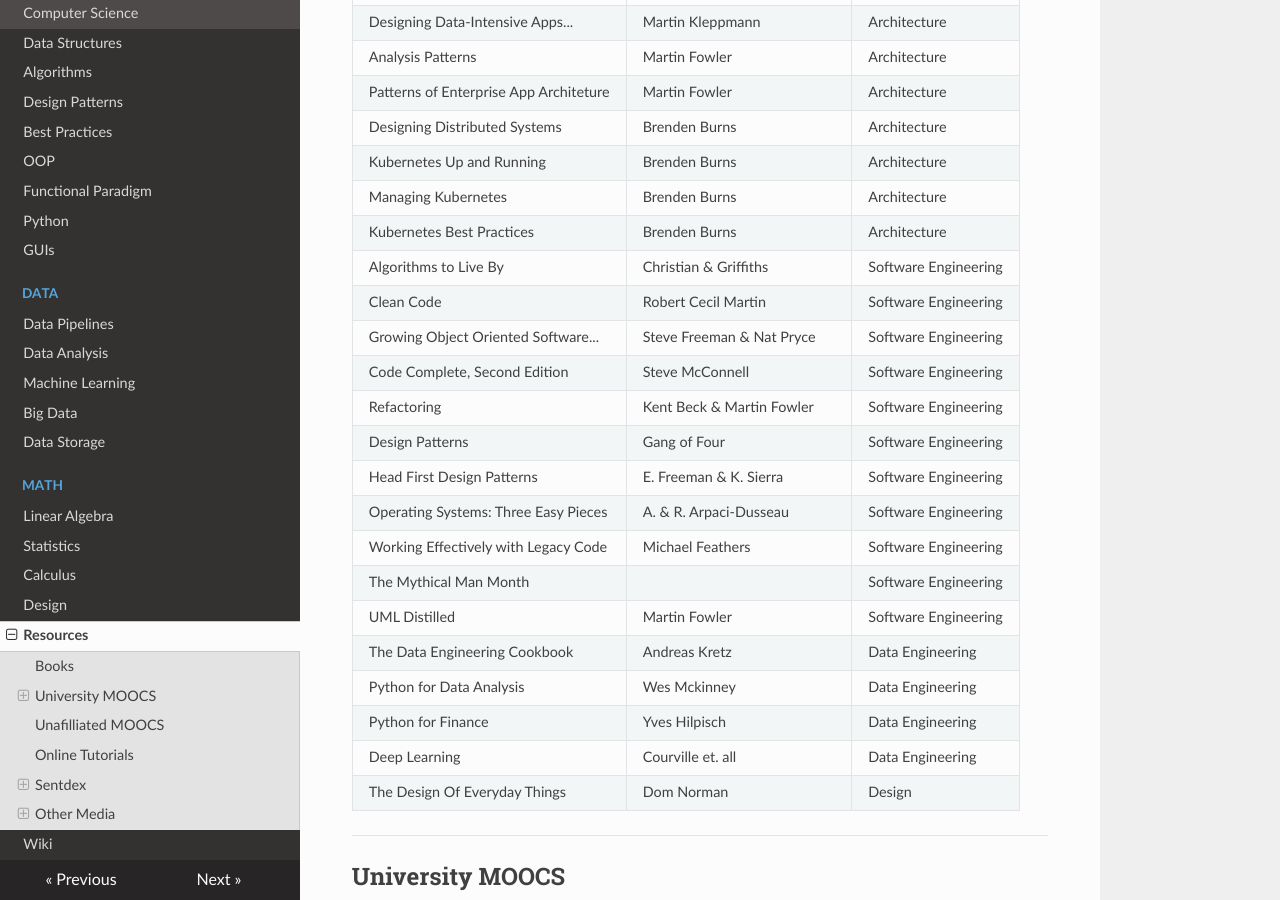
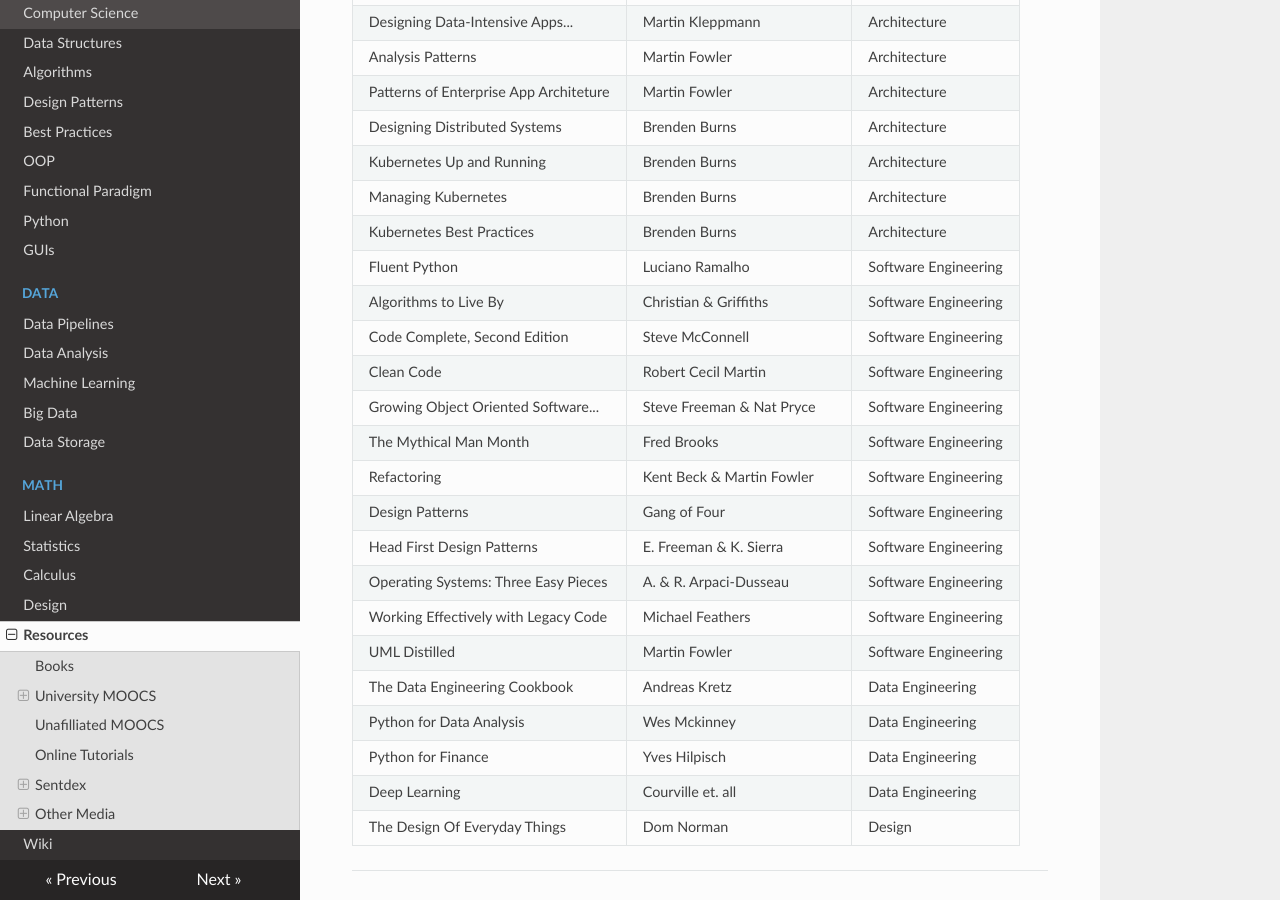
Before and after one commit to tarrott/tarrott.github.io, an MkDocs documentation site: the page built from docs/resources.md, in a window 1280 px wide and 900 px high, scrolled down 411 px. Built offline with MkDocs 1.6.1, drawn with Linux system fonts in a browser that asks for light colours; nearby versions of some CDN libraries.

Commit message:
Added fluent python to resources

```diff
--- a/docs/resources.md
+++ b/docs/resources.md
@@ -5,8 +5,8 @@
 ## Books
 Name                                   | Author                     | Field
 --------------------------             | -----------------          | -------------
-~The Pragmatic Programmer               | Andrew Hunt & David Thomas | Career
-~Soft Skills                            | John Sonmez                | Career
+~The Pragmatic Programmer              | Andrew Hunt & David Thomas | Career
+~Soft Skills                           | John Sonmez                | Career
 Cracking the Code Interview            | Laakman McDowell           | Career
 The Linux Command Lines                | William E. Shotts Jr.      | Linux
 Designing Data-Intensive Apps...       | Martin Kleppmann           | Architecture
@@ -16,16 +16,17 @@
 Kubernetes Up and Running              | Brenden Burns              | Architecture
 Managing Kubernetes                    | Brenden Burns              | Architecture
 Kubernetes Best Practices              | Brenden Burns              | Architecture
+Fluent Python                          | Luciano Ramalho            | Software Engineering
 Algorithms to Live By                  | Christian & Griffiths      | Software Engineering
+Code Complete, Second Edition          | Steve McConnell            | Software Engineering
 Clean Code                             | Robert Cecil Martin        | Software Engineering
 Growing Object Oriented Software...    | Steve Freeman & Nat Pryce  | Software Engineering
-Code Complete, Second Edition          | Steve McConnell            | Software Engineering
+The Mythical Man Month                 | Fred Brooks                | Software Engineering
 Refactoring                            | Kent Beck & Martin Fowler  | Software Engineering
 Design Patterns                        | Gang of Four               | Software Engineering
 Head First Design Patterns             | E. Freeman & K. Sierra     | Software Engineering
 Operating Systems: Three Easy Pieces   | A. & R. Arpaci-Dusseau     | Software Engineering
 Working Effectively with Legacy Code   | Michael Feathers           | Software Engineering
-The Mythical Man Month                 |                            | Software Engineering
 UML Distilled                          | Martin Fowler              | Software Engineering
 The Data Engineering Cookbook          | Andreas Kretz              | Data Engineering
 Python for Data Analysis               | Wes Mckinney               | Data Engineering
```
